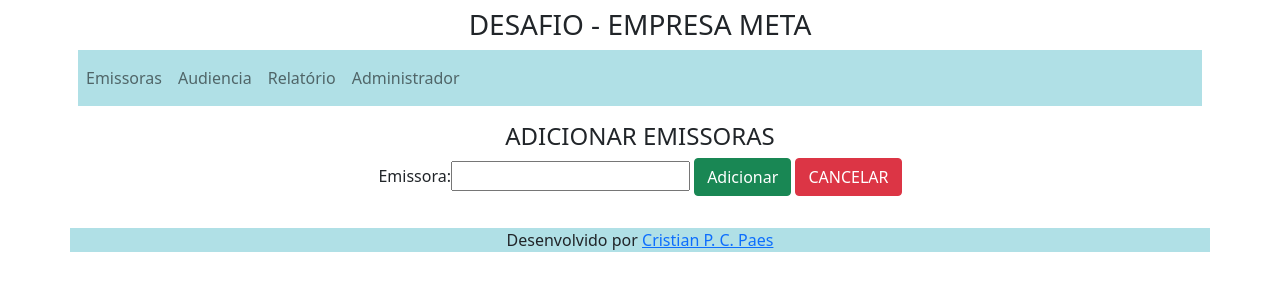
After one commit to cristianpaes/Desafio_Meta, a Django app: page /emissoras/edicao/ in a window 1280 px wide. The commit adds this page. Shown: the top 300 px of the page. Run offline with Django 3.2, Linux system fonts and the light colour scheme.

Commit message:
Desafio - Meta

```diff
--- /dev/null
+++ b/core/form.py
@@ -0,0 +1,34 @@
+from django import forms
+from core.models import Emissora, Audiencia
+from django.contrib.admin import widgets
+
+
+class EmissoraForm(forms.ModelForm):
+    class Meta:
+        model = Emissora
+        fields = ['nome']
+        labels = {'nome': 'Emissora'}
+
+
+    def clean_nome(self):
+        nome_emissora = self.cleaned_data.get('nome')
+        if '%' in nome_emissora or '#' in nome_emissora or '%' in nome_emissora or '(' in nome_emissora or ')' in nome_emissora or '@' in nome_emissora or '-' in nome_emissora or '|' in nome_emissora or '*' in nome_emissora or '+' in nome_emissora or '.' in nome_emissora:
+             raise forms.ValidationError("Não utilize caracteres especiais.")
+        else:
+            return nome_emissora.upper()
+
+
+class AudienciaForm(forms.ModelForm):
+    class Meta:
+        model = Audiencia
+        fields = ['pontos_audiencia', 'data_hora_audiencia','emissora_audiencia']
+        labels = {'pontos_audiencia': 'Pontos de Audiência', 'emissora_audiencia': 'Emissora', 'data_hora_audiencia': 'Data e Hora' }
+
+    """def clean_data_hora_audiencia(self, nome_emissora=None):
+        data_hora = self.cleaned_data['data_hora_audiencia']
+        emissora_id = self.cleaned_data['emissora_audiencia']
+        existe_data_hora = Audiencia.objects.filter(emissora_audiencia_id=emissora_id, data_hora_audiencia=data_hora).exists()
+        if existe_data_hora == True:
+            raise forms.ValidationError("Data e Hora já gravado para essa Emissora.")
+        else:
+            return nome_emissora"""
--- a/core/models.py
+++ b/core/models.py
@@ -1,8 +1,9 @@
 from django.db import models
 from django.utils import timezone
 
+
 class Emissora(models.Model):
-    nome = models.CharField(max_length=100, unique=True)
+    nome = models.CharField(max_length=50, unique=True)
 
     class Meta:
         db_table = 'emissora'
@@ -13,8 +14,9 @@ class Emissora(models.Model):
 
 class Audiencia(models.Model):
     pontos_audiencia = models.IntegerField(blank=False, null=True)
+    emissora_audiencia = models.ForeignKey(Emissora, on_delete=models.CASCADE, verbose_name='Emissora')
     data_hora_audiencia = models.DateTimeField(default=timezone.now,verbose_name='Data e Hora da Audiência')
-    emissora_audiencia = models.ForeignKey(Emissora, on_delete= models.CASCADE, verbose_name='Emissora')
+
 
     class Meta:
         db_table = 'audiencia'
--- a/core/views.py
+++ b/core/views.py
@@ -1,5 +1,6 @@
-from django.shortcuts import render
+from django.shortcuts import render, redirect, get_object_or_404
 from core.models import Emissora, Audiencia
+from core.form import EmissoraForm, AudienciaForm
 
 
 def lista_emissoras(request):
@@ -7,7 +8,49 @@ def lista_emissoras(request):
     dados_emissora = {'emissora':emissora}
     return render(request,'emissoras.html', dados_emissora)
 
+
 def lista_audiencia(request):
     audiencia = Audiencia.objects.all()
     dados_audiencia = {'audiencia':audiencia}
     return render(request, 'audiencia.html', dados_audiencia)
+
+
+def cadastra_emissora(request):
+    form = EmissoraForm(request.POST or None)
+    if form.is_valid():
+        form.save()
+        return redirect('emissoras')
+    return render(request, 'cadastra_emissora.html', {'form': form})
+
+
+def cadastra_audiencia(request):
+    form = AudienciaForm(request.POST or None)
+    if form.is_valid():
+        form.save()
+        return redirect('audiencia')
+    return render(request, 'cadastra_audiencia.html', {'form': form})
+
+
+def delete_emissora(request, id_emissora):
+    Emissora.objects.filter(id=id_emissora).delete()
+    return redirect('/')
+
+
+def lista_relatorio(request):
+    pass
+
+
+def edicao_emissora(request):
+    #id_emissora = get_object_or_404(Emissora, pk=id)
+    id_emissora = request.GET.get('id')
+    form = EmissoraForm(request.POST or None, instance=id_emissora)
+    if form.is_valid():
+        form.save()
+        return redirect('emissoras')
+    return render(request, 'cadastra_emissora.html', {'form': form})
+
+    """id_emissora = request.GET.get('id')
+    dados = {}
+    if id_emissora:
+        dados['emissora'] = Emissora.objects.get(id=id_emissora)
+    return render(request, 'cadastra_emissora.html', dados)"""
--- a/ibope/settings.py
+++ b/ibope/settings.py
@@ -31,6 +31,7 @@ ALLOWED_HOSTS = []
 # Application definition
 
 INSTALLED_APPS = [
+    'widget_tweaks',
     'django.contrib.admin',
     'django.contrib.auth',
     'django.contrib.contenttypes',
--- a/ibope/urls.py
+++ b/ibope/urls.py
@@ -6,6 +6,11 @@ from django.views.generic import RedirectView
 urlpatterns = [
     path('admin/', admin.site.urls),
     path('', RedirectView.as_view(url='/emissoras/')),
-    path('emissoras/', views.lista_emissoras),
-    path('audiencia/', views.lista_audiencia)
+    path('emissoras/', views.lista_emissoras, name='emissoras'),
+    path('audiencia/', views.lista_audiencia, name='audiencia'),
+    path('cadastra_emissora/', views.cadastra_emissora, name='cad_emissora'),
+    path('cadastra_audiencia/', views.cadastra_audiencia, name='cad_audiencia'),
+    path('delete/<int:id_emissora>', views.delete_emissora),
+    path('emissoras/edicao/', views.edicao_emissora),
+    path('relatorio/', views.lista_relatorio),
 ]
--- /dev/null
+++ b/templates/cadastra_emissora.html
@@ -0,0 +1,18 @@
+{% extends "parciais/base.html" %}
+
+{% block content %}
+<section>
+    <div class="container col-8 text-center p-2">
+            <h4>ADICIONAR EMISSORAS</h4>
+                <form action="{% url 'cad_emissora' %}" method="POST">
+                    {% csrf_token %}
+                    {{ form }}
+                    <input type = "submit" value = "Adicionar" class="btn btn-success">
+                    <a href="/emissoras">
+                        <button type="button" class="btn btn-danger">CANCELAR</button>
+                    </a>
+                </form>
+    </div>
+</section>
+
+{% endblock %}
--- a/templates/parciais/footer.html
+++ b/templates/parciais/footer.html
@@ -1,13 +1,8 @@
-<footer class="page-footer">
+<footer class="page-footer p-4">
 
   <!-- Copyright -->
-  <div class="text-center">Desenvolvido por
+  <div class="text-center container" style="background-color: #B0E0E6;">Desenvolvido por
     <a href="https://www.linkedin.com/in/cristian-camargo/" target="_blank">Cristian P. C. Paes </a>
   </div>
   <!-- Copyright -->
-  <!-- Bootstrap -->
-  <script src="https://cdn.jsdelivr.net/npm/bootstrap@5.0.1/dist/js/bootstrap.bundle.min.js" integrity="sha384-gtEjrD/SeCtmISkJkNUaaKMoLD0//ElJ19smozuHV6z3Iehds+3Ulb9Bn9Plx0x4" crossorigin="anonymous"></script>
-  <script src="https://cdn.jsdelivr.net/npm/@popperjs/core@2.9.2/dist/umd/popper.min.js" integrity="sha384-IQsoLXl5PILFhosVNubq5LC7Qb9DXgDA9i+tQ8Zj3iwWAwPtgFTxbJ8NT4GN1R8p" crossorigin="anonymous"></script>
-  <script src="https://cdn.jsdelivr.net/npm/bootstrap@5.0.1/dist/js/bootstrap.min.js" integrity="sha384-Atwg2Pkwv9vp0ygtn1JAojH0nYbwNJLPhwyoVbhoPwBhjQPR5VtM2+xf0Uwh9KtT" crossorigin="anonymous"></script>
-
 </footer>
--- a/templates/parciais/header.html
+++ b/templates/parciais/header.html
@@ -6,7 +6,9 @@
 
      <title>IBOPE</title>
 
-        <nav class="navbar navbar-expand-lg navbar-light">
+    <div class="container p-2 text-center">
+        <h3>DESAFIO - EMPRESA META</h3>
+        <nav class="navbar navbar-expand-lg navbar-light" style="background-color: #B0E0E6;">
           <div class="collapse navbar-collapse" id="navbarNavDropdown">
             <ul class="navbar-nav">
               <li class="nav-item">
@@ -16,8 +18,12 @@
                 <a class="nav-link" href="/audiencia">Audiencia</a>
               </li>
               <li class="nav-item">
+                <a class="nav-link" href="/relatorio">Relatório</a>
+              </li>
+              <li class="nav-item">
                 <a class="nav-link" href="/admin">Administrador</a>
               </li>
              </ul>
           </div>
         </nav>
+    </div>
```
Also changed, not shown: templates/audiencia.html (+17 -7 lines), templates/cadastra_audiencia.html (added, +18 -0 lines), templates/emissoras.html (+29 -8 lines), core/migrations/0006_alter_emissora_nome.py (added).
